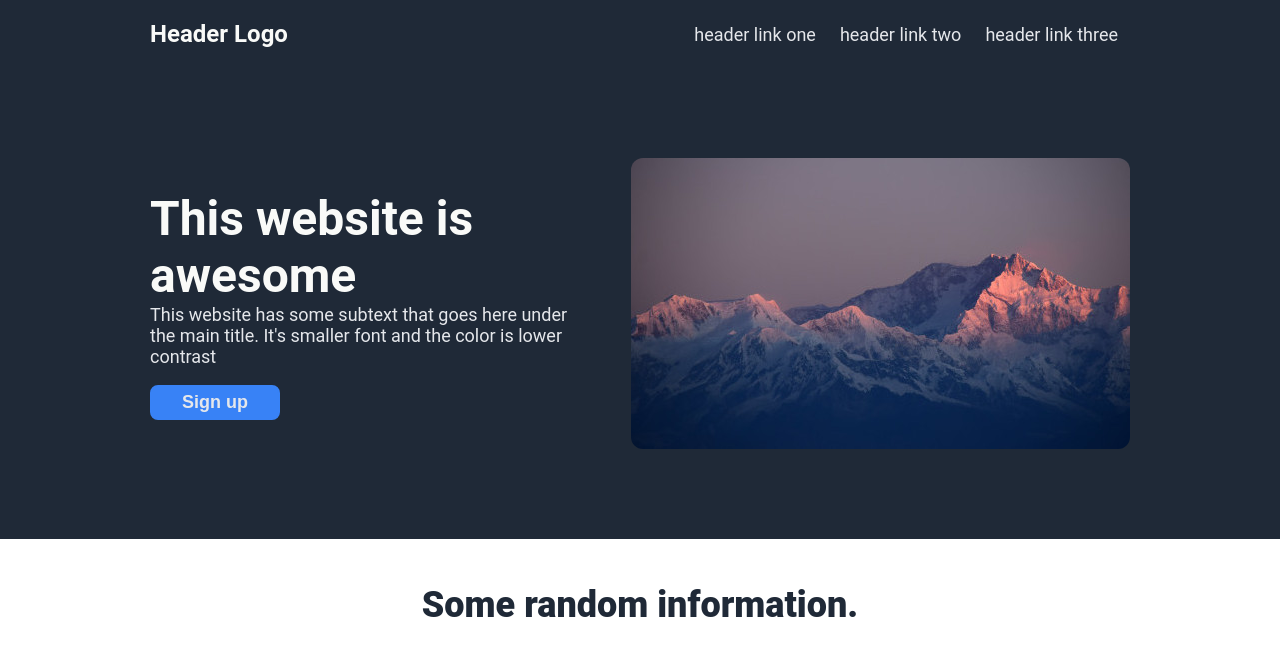
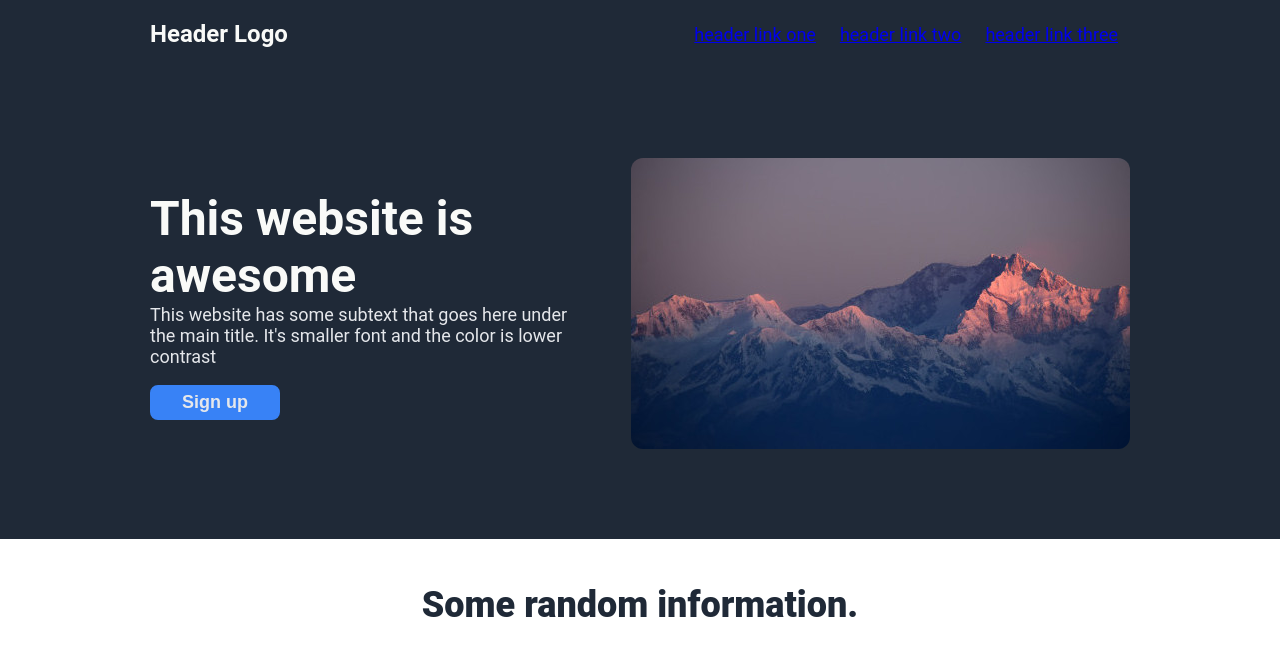
Before and after one commit to Se-French/flex-project-odin, a plain HTML site: page index.html in a window 1280 px wide. Shown: the top 664 px of the page. Drawn offline with Linux system fonts and the light colour scheme.

Commit message:
Edit HTML for clarity

```diff
--- a/index.html
+++ b/index.html
@@ -11,9 +11,9 @@
             <div class="header-logo">
               Header Logo
               <ul>
-                  <li>header link one</li>
-                  <li>header link two</li>
-                  <li>header link three</li>
+                  <li><a href="index.html">header link one</a></li>
+                  <li><a href="index.html">header link two</a></li>
+                  <li><a href="index.html">header link three</a></li>
               </ul>
             </div>
 
@@ -35,7 +35,7 @@
             </div>
         </header>
 
-        <body>
+        <section class="body">
             <div class="information">
                 <h2>
                    Some random information.
@@ -59,6 +59,7 @@
                   </div>
                 </div>
             </div>
+
             <div class="quote-section">
                 <p>
                     This is an inspiring quote or a testimonial from
@@ -70,6 +71,7 @@
                     -Thor, God of Thunder
                 </sub>
             </div>
+
             <div class="call-section">
                 <div class="content">
                   <h3>Call to action! It's time!</h3>
@@ -80,7 +82,8 @@
                     Sign up
                 </button>
             </div>
-        </body>
+        </section>
+
         <footer>
             Copyright &#169 The Odin Project 2021
         </footer>
```
